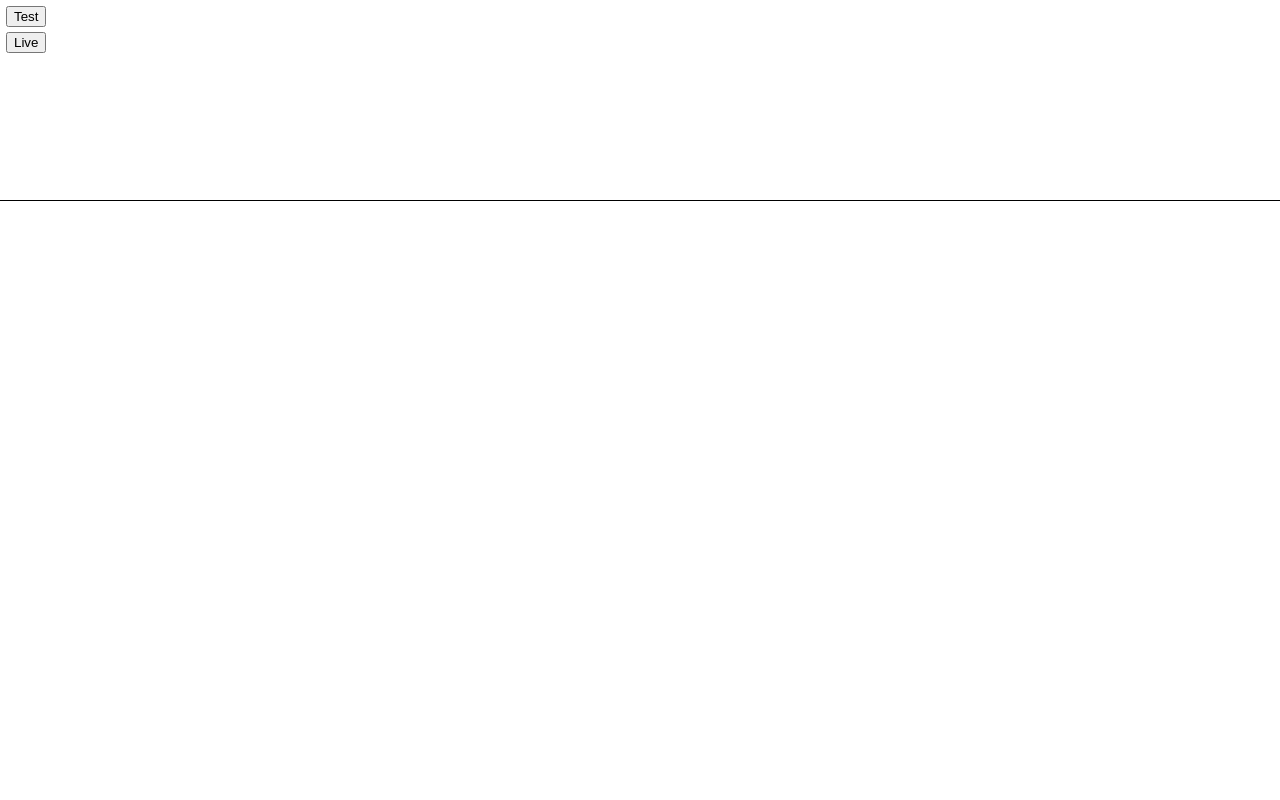
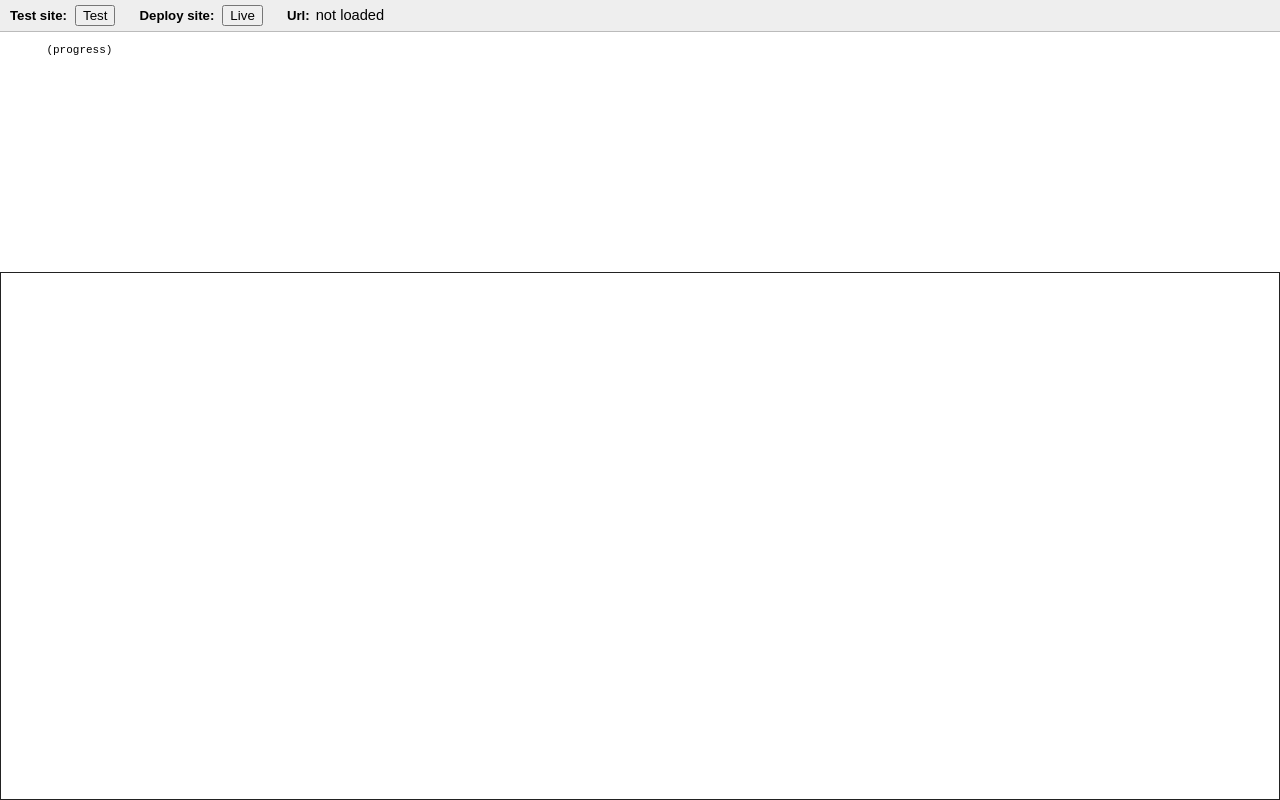
Before and after one commit to chbrown/dropyll, a website: page static/frame.html in a window 1280 px wide. Drawn offline with nearby package versions, Linux system fonts and the light colour scheme; no server answers.

Commit message:
Screw tables

```diff
--- a/static/frame.html
+++ b/static/frame.html
@@ -5,65 +5,82 @@
 <link rel="Shortcut Icon" href="/dropyll/static/favicon.ico">
 <link rel="icon" href="/dropyll/static/favicon.ico" type="image/x-icon">
 <style>
-  body {
+  html, body {
+    height: 100%;
+    overflow: hidden;
     margin: 0;
     padding: 0;
+    font-family: Arial, sans-serif;
+    font-size: 11pt;
+  }
+  * {
+    -moz-box-sizing: border-box;
+    -webkit-box-sizing: border-box;
+    box-sizing: border-box;
+  }
+  #container {
+    height: 100%;
   }
   #controls {
-    height: 200px;
+    background: #eee;
+    border-bottom: 1px solid #bbb;
+    height: 4%;
+  }
+  #log {
+    height: 30%;
+    font-size: 75%;
+    overflow: scroll;
+    font-family: "Courier New", Courier, serif;
+    white-space: pre;
+    padding: 0 20px;
+  }
+  #frame {
+    height: 66%;
   }
   iframe {
-    border: 0;
-    border-top: 1px solid black;
+    border: 1px solid #222;
+    width: 100%;
+    height: 100%;
   }
-  table {
-    width: 100%;
-  }
-  td {
-    vertical-align: top;
-  }
-  #log {
-    height: 186px;
-    font-size: 80%;
-    overflow: scroll;
-    width: 100%;
+  label {
+    font-weight: bold;
+    font-size: 90%;
+    margin: 5px 2px 5px 10px;
   }
   button {
-    display: block;
-    margin: 5px;
+    margin: 5px 10px 5px 2px;
   }
 </style>
 
-<div id="controls">
-  <table cellspacing="0">
-    <tr>
-      <td style="width: 50px">
-        <button value="test">Test</button>
-        <button value="live">Live</button>
-      </td>
-      <td>
-        <pre id="log">
-        </pre>
-      </td>
-  </table>
+<div id="container">
+  <div id="controls">
+    <label>Test site:</label>
+    <button value="test">Test</button>
+    <label>Deploy site:</label>
+    <button value="live">Live</button>
+    <label>Url:</label>
+    <span>not loaded</span>
+  </div>
+  <div id="log">
+    (progress)
+  </div>
+  <div id="frame">
+    <iframe>Page will be loaded here.</iframe>
+  </div>
 </div>
-<iframe style="width: 100%;">Page will be loaded here.</iframe>
 
 <script>
 var loc = window.location;
 var socket = io.connect(loc.protocol + '//' + loc.hostname, {port: loc.port});
+
 socket.on('log', function (data) {
   console.log(data);
   $("#log").append(data);
 });
+
 function refreshIframe(url) {
-  var $iframe = $('iframe'), iframe = $iframe[0];
-  // console.log("Refreshing to ", url);
-  var height = $(window).height();
-  $iframe.attr('src', url).on('load', function() {
-    console.log("$iframe -> 'load'", url);
-    $iframe.height((height - 211) + "px"); // 5px padding * 2, + 1 px border + 200 controls
-  });
+  $('#controls span').html(url);
+  $('iframe').attr('src', url);
 }
 socket.on('refresh', refreshIframe);
 
```
Also changed, not shown: 1 other file.
